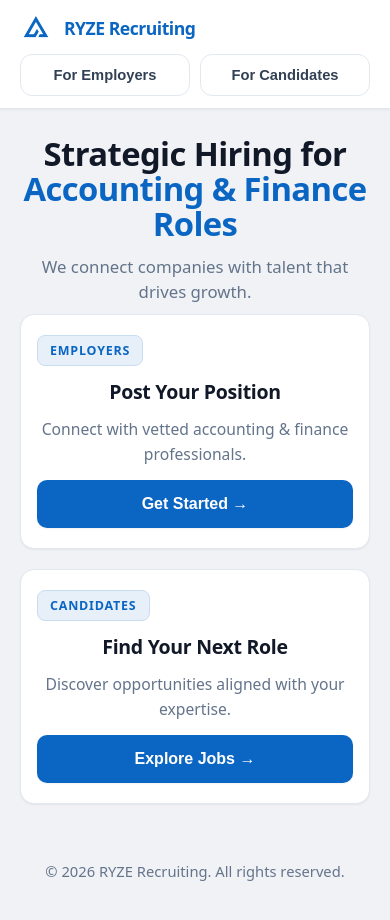
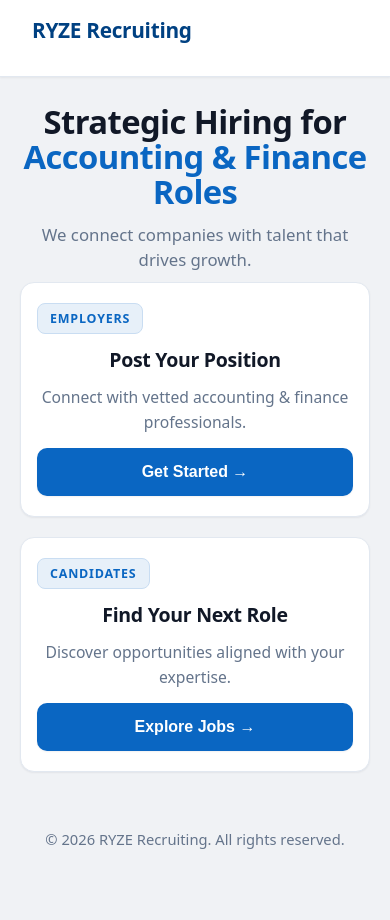
Before and after one commit to djahern-max/ryzerecruiting_frontend, a React (Vite) app: page / in a window 390 px wide. After the commit the page ends 889 px from the top, so only its background shows below. Built offline with nearby package versions, Linux system fonts and the light colour scheme.

Commit message:
redesigning the header

```diff
--- a/src/components/Header.jsx
+++ b/src/components/Header.jsx
@@ -1,10 +1,9 @@
 /*src/components/Header.jsx*/
 import { useNavigate } from "react-router-dom";
 import { useAuth } from "../contexts/AuthContext";
-import logo from "../assets/RYZE_LOGO.png";
 import styles from "./Header.module.css";
 
-function Header({ variant = "landing", showNav = true }) {
+function Header() {
   const navigate = useNavigate();
   const { user, logout } = useAuth();
 
@@ -29,57 +28,22 @@ function Header({ variant = "landing", showNav = true }) {
 
   return (
     <header className={styles.header}>
-      <div className={`ryzeContainer ${styles.headerInner}`}>
-        <div className={styles.brand} onClick={handleLogoClick} role="button" tabIndex={0}>
-          <img src={logo} alt="RYZE Logo" className={styles.logo} />
-          <span className={styles.brandText}>
-            <span className={styles.brandRyze}>RYZE</span> <span className={styles.brandRecruiting}>Recruiting</span>
-          </span>
+      <div className={styles.headerContent}>
+        <h1 className={styles.logo} onClick={handleLogoClick}>
+          RYZE Recruiting
+        </h1>
+        <div className={styles.userInfo}>
+          {user && (
+            <>
+              <span className={styles.userName}>
+                {user.full_name || user.email}
+              </span>
+              <button className={styles.logoutButton} onClick={handleLogout}>
+                Logout
+              </button>
+            </>
+          )}
         </div>
-
-        {showNav && (
-          <nav className={styles.nav} aria-label="Primary">
-            {variant === "landing" && (
-              <>
-                <button
-                  className={styles.navLink}
-                  onClick={() => navigate("/auth?type=employer")}
-                >
-                  For Employers
-                </button>
-                <button
-                  className={styles.navLink}
-                  onClick={() => navigate("/auth?type=candidate")}
-                >
-                  For Candidates
-                </button>
-              </>
-            )}
-
-            {variant === "dashboard" && user && (
-              <>
-                <span className={styles.userInfo}>
-                  {user.email}
-                </span>
-                <button
-                  className={styles.navLink}
-                  onClick={handleLogout}
-                >
-                  Logout
-                </button>
-              </>
-            )}
-
-            {variant === "auth" && (
-              <button
-                className={styles.navLink}
-                onClick={() => navigate("/")}
-              >
-                ← Back to Home
-              </button>
-            )}
-          </nav>
-        )}
       </div>
     </header>
   );
--- a/src/components/Header.module.css
+++ b/src/components/Header.module.css
@@ -1,131 +1,80 @@
+/* src/components/Header.module.css */
 .header {
-  position: sticky;
-  top: 0;
-  z-index: 10;
   background: white;
   border-bottom: 1px solid var(--border-200);
+  padding: 1rem 2rem;
   box-shadow: var(--shadow-sm);
 }
 
-.headerInner {
+.headerContent {
+  max-width: 1200px;
+  margin: 0 auto;
   display: flex;
+  justify-content: space-between;
   align-items: center;
-  justify-content: space-between;
-  padding: 16px 0;
-}
-
-.brand {
-  display: flex;
-  align-items: center;
-  gap: 12px;
-  cursor: pointer;
-  user-select: none;
-  transition: opacity 150ms ease;
-}
-
-.brand:hover {
-  opacity: 0.8;
-}
-
-.brand:focus {
-  outline: 2px solid var(--brand-800);
-  outline-offset: 4px;
-  border-radius: 8px;
 }
 
 .logo {
-  height: 40px;
-  width: auto;
-  object-fit: contain;
+  color: var(--brand-700);
+  font-size: 1.5rem;
+  font-weight: 800;
+  margin: 0;
+  letter-spacing: -0.3px;
+  cursor: pointer;
+  transition: color 150ms ease;
 }
 
-.brandText {
-  font-weight: 900;
-  font-size: 1.25rem;
-  letter-spacing: -0.5px;
+.logo:hover {
   color: var(--brand-800);
-  /* Navy blue from theme */
-}
-
-.brandRyze {
-  color: var(--brand-800);
-  /* Navy blue from theme */
-}
-
-.brandRecruiting {
-  color: var(--brand-800);
-  /* Navy blue from theme */
-}
-
-.nav {
-  display: flex;
-  gap: 10px;
-  align-items: center;
-}
-
-.navLink {
-  background: white;
-  border: 1px solid var(--border-200);
-  color: var(--text-700);
-  padding: 10px 14px;
-  border-radius: 12px;
-  cursor: pointer;
-  font-weight: 700;
-  font-size: 0.92rem;
-  transition: all 150ms ease;
-  white-space: nowrap;
-}
-
-.navLink:hover {
-  border-color: var(--brand-700);
-  color: var(--brand-700);
-  background: var(--bg-50);
-  box-shadow: var(--shadow-sm);
-  transform: translateY(-1px);
 }
 
 .userInfo {
-  color: var(--text-500);
-  font-size: 0.92rem;
-  font-weight: 500;
-  padding: 0 8px;
+  display: flex;
+  align-items: center;
+  gap: 1rem;
 }
 
-/* Mobile */
-@media (max-width: 520px) {
-  .headerInner {
+.userName {
+  color: var(--text-900);
+  font-weight: 600;
+}
+
+.logoutButton {
+  background: none;
+  border: 2px solid var(--brand-700);
+  color: var(--brand-700);
+  padding: 0.5rem 1.5rem;
+  border-radius: 8px;
+  cursor: pointer;
+  font-weight: 600;
+  font-family: var(--font-sans);
+  transition: all 180ms ease;
+}
+
+.logoutButton:hover {
+  background: var(--brand-700);
+  color: white;
+  transform: translateY(-1px);
+  box-shadow: var(--shadow-sm);
+}
+
+.logoutButton:active {
+  transform: translateY(0);
+}
+
+@media (max-width: 768px) {
+  .headerContent {
     flex-direction: column;
-    align-items: stretch;
-    gap: 10px;
-    padding: 12px 0;
+    gap: 1rem;
+    align-items: flex-start;
   }
 
-  .brand {
-    justify-content: flex-start;
+  .userInfo {
+    width: 100%;
+    justify-content: space-between;
   }
 
   .logo {
-    height: 32px;
-  }
-
-  .brandText {
-    font-size: 1.1rem;
-  }
-
-  .nav {
-    width: 100%;
-    gap: 10px;
-  }
-
-  .navLink {
-    flex: 1;
-    width: 100%;
-    padding: 12px 12px;
-    font-size: 0.92rem;
-  }
-
-  .userInfo {
-    display: none;
-    /* Hide email on mobile to save space */
+    font-size: 1.3rem;
   }
 }
```
